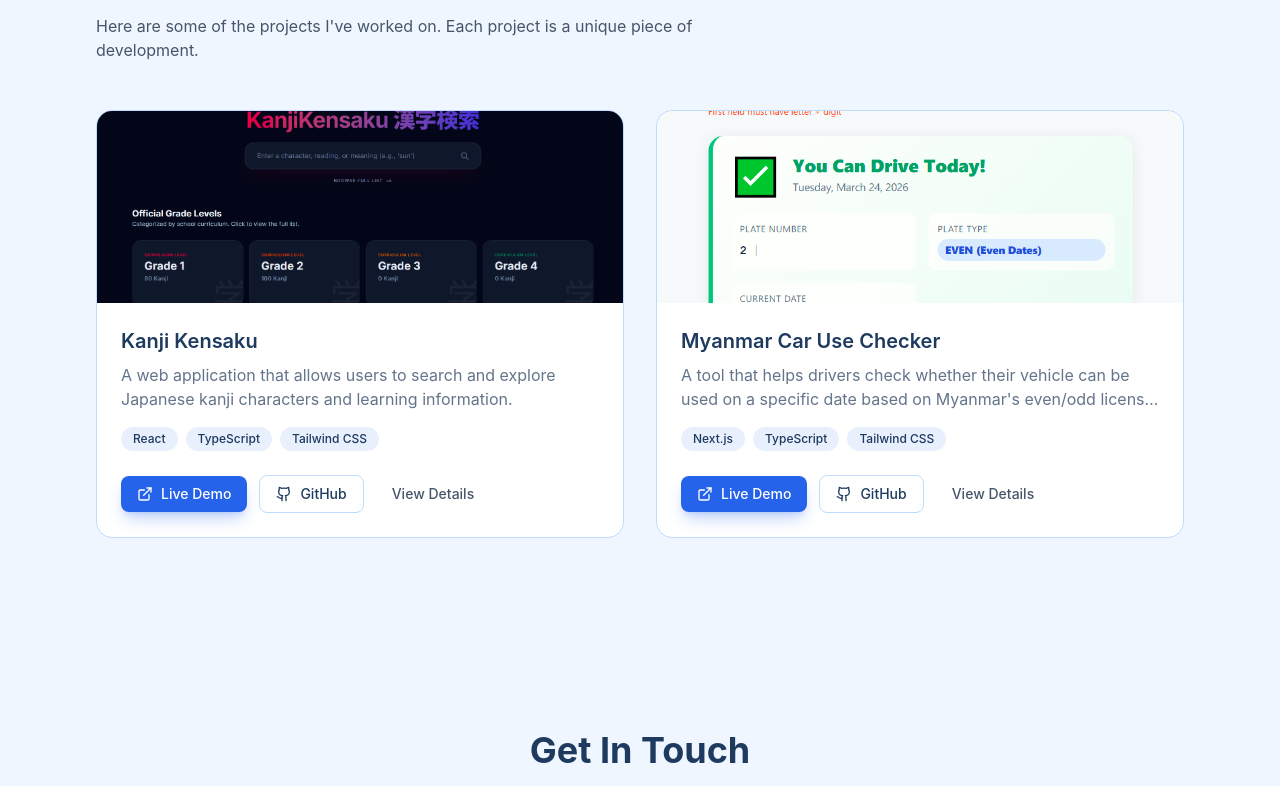
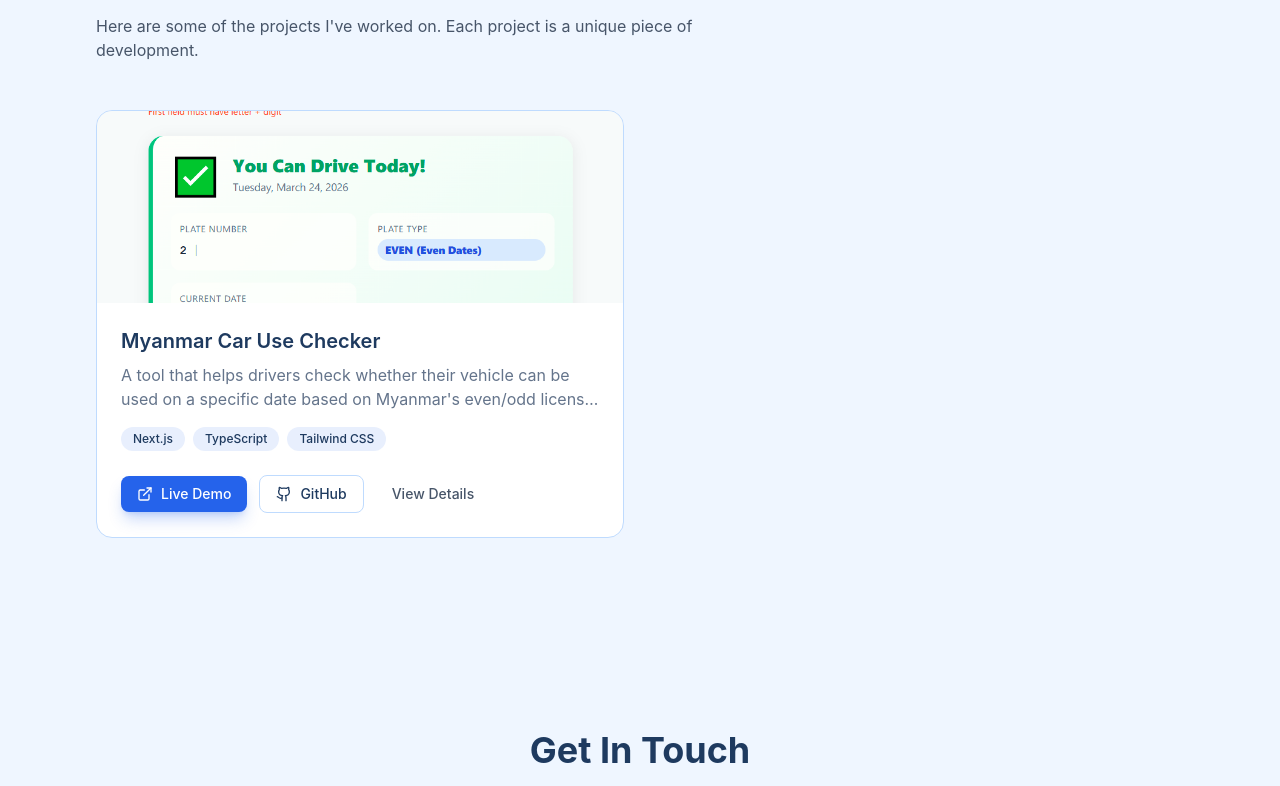
Before and after one commit to LynnHtetKyaw95/portfolio, a Next.js app: page / in a window 1280 px wide. Shown: the part 2254-3040 px from the top of the page. Built offline with nearby package versions, Linux system fonts and the light colour scheme.

Commit message:
fix for vercel

```diff
--- a/app/layout.tsx
+++ b/app/layout.tsx
@@ -13,7 +13,7 @@
 });
 
 export const metadata: Metadata = {
-  title: `${developerInfo.name} - ${developerInfo.title}`,
+  title: `${developerInfo.fullName} - ${developerInfo.title}`,
   description: developerInfo.tagline,
 };
 
--- a/app/page.tsx
+++ b/app/page.tsx
@@ -4,10 +4,6 @@
 import ActivityWidget from "@/components/ActivityWidget";
 import Contact from "@/components/Contact";
 import { Metadata } from "next";
-
-export const metadata: Metadata = {
-  title: "Zeph's Portfolio",
-};
 
 export default function Home() {
   return (
--- a/components/Footer.tsx
+++ b/components/Footer.tsx
@@ -40,7 +40,7 @@
 
           <div className="text-center">
             <p className="text-text-primary font-medium">
-              {developerInfo.name}
+              {developerInfo.fullName}
             </p>
             <p className="text-sm text-text-muted">
               © 2025 - {currentYear} All rights reserved
--- a/data/projects.ts
+++ b/data/projects.ts
@@ -28,33 +28,33 @@
   //   challenges:
   //     "Implementing real-time availability checking and handling concurrent booking requests while maintaining data consistency.",
   // },
-  {
-    slug: "kanji-kensaku",
-    title: "Kanji Kensaku",
-    description:
-      "A web application that allows users to search and explore Japanese kanji characters and learning information.",
-    fullDescription:
-      "A web application that allows users to search and explore Japanese kanji characters and learning information.",
-    stack: ["React", "TypeScript", "Tailwind CSS"],
-    image: "/projects/kanji_kensaku.png",
-    liveDemo: "https://kanji-kensaku.vercel.app",
-    github: "https://github.com/LynnHtetKyaw95/KanjiKensaku",
-    overview:
-      "Kanji Kensaku is a comprehensive tool for learning Japanese kanji characters. Users can search for kanji by meaning, reading, or stroke count, and access detailed information including on-yomi and kun-yomi readings, meanings, and example words.",
-    problem:
-      "Learning kanji can be challenging for Japanese language learners. Existing dictionaries are often cluttered with ads or lack user-friendly search features.",
-    solution:
-      "Built a clean, minimalist interface with powerful search capabilities and detailed kanji information display.",
-    features: [
-      "Search kanji by meaning, reading, or stroke count",
-      "Detailed kanji information with multiple readings",
-      "Example words and vocabulary for each kanji",
-      "Favorites system for saving learned kanji",
-      "Responsive design for mobile and desktop",
-    ],
-    challenges:
-      "Implementing efficient search algorithms and handling the large dataset of kanji characters while maintaining fast load times.",
-  },
+  // {
+  //   slug: "kanji-kensaku",
+  //   title: "Kanji Kensaku",
+  //   description:
+  //     "A web application that allows users to search and explore Japanese kanji characters and learning information.",
+  //   fullDescription:
+  //     "A web application that allows users to search and explore Japanese kanji characters and learning information.",
+  //   stack: ["React", "TypeScript", "Tailwind CSS"],
+  //   image: "/projects/kanji_kensaku.png",
+  //   liveDemo: "https://kanji-kensaku.vercel.app",
+  //   github: "https://github.com/LynnHtetKyaw95/KanjiKensaku",
+  //   overview:
+  //     "Kanji Kensaku is a comprehensive tool for learning Japanese kanji characters. Users can search for kanji by meaning, reading, or stroke count, and access detailed information including on-yomi and kun-yomi readings, meanings, and example words.",
+  //   problem:
+  //     "Learning kanji can be challenging for Japanese language learners. Existing dictionaries are often cluttered with ads or lack user-friendly search features.",
+  //   solution:
+  //     "Built a clean, minimalist interface with powerful search capabilities and detailed kanji information display.",
+  //   features: [
+  //     "Search kanji by meaning, reading, or stroke count",
+  //     "Detailed kanji information with multiple readings",
+  //     "Example words and vocabulary for each kanji",
+  //     "Favorites system for saving learned kanji",
+  //     "Responsive design for mobile and desktop",
+  //   ],
+  //   challenges:
+  //     "Implementing efficient search algorithms and handling the large dataset of kanji characters while maintaining fast load times.",
+  // },
   {
     slug: "myanmar-car-checker",
     title: "Myanmar Car Use Checker",
```
